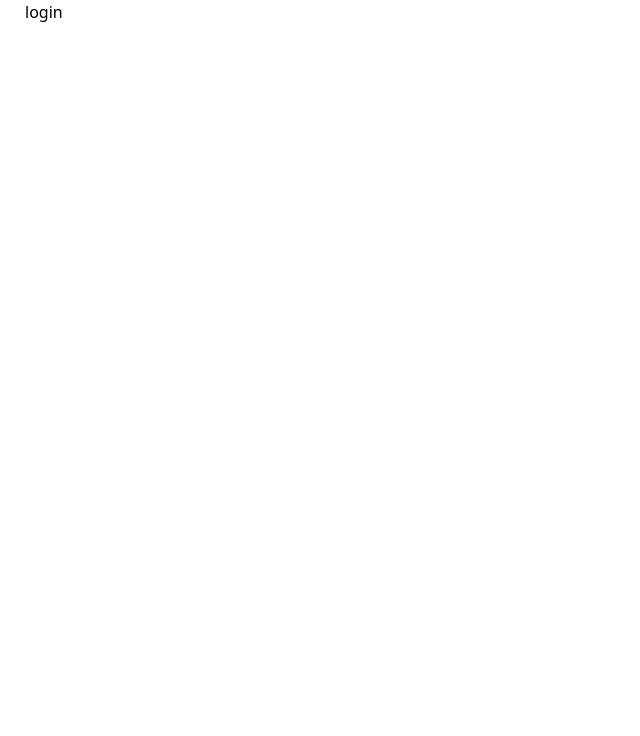
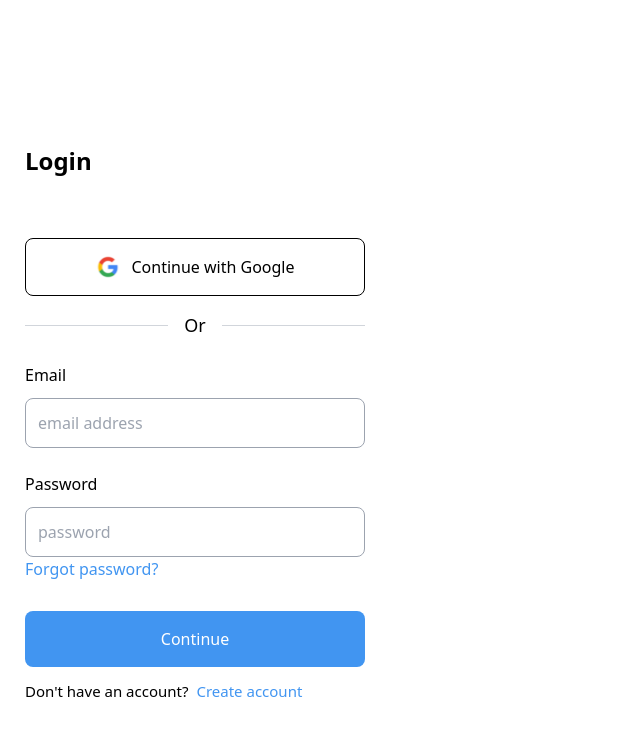
Before and after one commit to yekeen-nasir/pedxo-frontend-adminacct, a React (Vite) app: page /login in a window 1280 px wide. Shown: the top 736 px of the page, without its empty margins (0-640 px from the left). Built offline with nearby package versions, Linux system fonts and the light colour scheme.

Commit message:
login and reset password

```diff
--- a/src/components/FormInput.jsx
+++ b/src/components/FormInput.jsx
@@ -11,8 +11,8 @@ const FormInput = ({
 }) => {
   return (
     <div>
-      <div className="flex flex-col mb-6">
-        <label htmlFor={htmlFor} className="mb-[11px] mt-[16px] font-medium">
+      <div className="flex flex-col mt-6">
+        <label htmlFor={htmlFor} className="mb-[11px] font-medium">
           {label}
         </label>
         <input
@@ -23,7 +23,7 @@ const FormInput = ({
           value={value}
           onChange={onChange}
           required={required}
-          className="border border-gray-400 outline-gray-400 outline-offset-4 rounded-lg p-3"
+          className="border border-gray-400 outline-gray-400 outline-offset-4 rounded-lg p-3 "
         />
       </div>
     </div>
--- /dev/null
+++ b/src/pages/ForgotPassword.jsx
@@ -0,0 +1,49 @@
+import { Link } from "react-router-dom";
+import googleLogo from "../assets/google-logo.svg";
+import FormInput from "../components/FormInput";
+
+const ForgotPassword = () => {
+  return (
+    <section>
+      <div className="mt-[143px] mb-[59px]">
+        <h1 className="mb-[59px] text-2xl font-semibold leading-normal">
+          Reset Password
+        </h1>
+        <form>
+
+          <FormInput
+            htmlFor="new password"
+            label="New Password"
+            type="password"
+            name="password"
+            id="new password"
+            placeholder="password"
+            // value=""
+            // onChange={}
+            required={true}
+          />
+
+          <FormInput
+            htmlFor="confirm password"
+            label="Confirm Password"
+            type="password"
+            name="password"
+            id="confirm password"
+            placeholder="password"
+            required={true}
+          />
+
+          <div className="mt-[46px]">
+            <button
+              type="submit"
+              className="py-4 font-medium bg-clr text-white w-full mt-[6px] rounded-lg"
+            >
+              Continue
+            </button>
+          </div>
+        </form>
+      </div>
+    </section>
+  );
+};
+export default ForgotPassword;
--- a/src/pages/Login.jsx
+++ b/src/pages/Login.jsx
@@ -1,6 +1,65 @@
+import { Link } from "react-router-dom";
+import googleLogo from "../assets/google-logo.svg";
+import FormInput from "../components/FormInput";
+
 const login = () => {
   return (
-    <div>login</div>
-  )
-}
-export default login
+    <section>
+      <div className="mt-[143px] mb-[59px]">
+        <h1 className="mb-[59px] text-2xl font-semibold leading-normal">
+          Login
+        </h1>
+        <form>
+          <div className="flex items-center justify-center p-4 gap-[10px] border border-black rounded-lg mb-[15px]">
+            <img src={googleLogo} alt="google logo" />
+            <span className="font-medium">Continue with Google</span>
+          </div>
+          <div className="text-lg font-medium line-with-text">Or</div>
+
+          <FormInput
+            htmlFor="email"
+            label="Email"
+            type="email"
+            name="email"
+            id="email"
+            placeholder="email address"
+            // value=""
+            // onChange={}
+            required={true}
+          />
+
+          <FormInput
+            htmlFor="password"
+            label="Password"
+            type="password"
+            name="password"
+            id="password"
+            placeholder="password"
+            // value=""
+            // onChange={}
+            required={true}
+
+          />
+          <div className="text-clr font-medium">
+            <Link to="/forgot-password">Forgot password?</Link>
+          </div>
+          <div className="mt-6">
+            <button
+              type="submit"
+              className="py-4 font-medium bg-clr text-white w-full mt-[6px] rounded-lg"
+            >
+              Continue
+            </button>
+          </div>
+        </form>
+        <div className="flex gap-2 text-[15px] mt-[13px] font-medium">
+          <span>Don't have an account?</span>
+          <div className="text-clr">
+            <Link to="/signup">Create account</Link>
+          </div>
+        </div>
+      </div>
+    </section>
+  );
+};
+export default login;
--- a/src/pages/SignUp.jsx
+++ b/src/pages/SignUp.jsx
@@ -73,7 +73,7 @@ const SignUp = () => {
             required={true}
           />
 
-          <div>
+          <div className="mt-6">
             <button
               type="submit"
               className="py-4 font-medium bg-clr text-white w-full mt-[6px] rounded-lg"
@@ -85,7 +85,7 @@ const SignUp = () => {
         <div className="flex gap-2 text-[15px] mt-[13px] font-medium">
           <span>Already have an account?</span>
           <div className="text-clr">
-            <Link to="">Login</Link>
+            <Link to="/login">Login</Link>
           </div>
         </div>
       </div>
--- a/src/pages/index.js
+++ b/src/pages/index.js
@@ -2,3 +2,4 @@ export { default as HomeLayout } from "./HomeLayout";
 export { default as Landing } from "./Landing";
 export { default as Login } from "./Login";
 export { default as SignUp } from "./SignUp";
+export { default as ForgotPassword } from "./ForgotPassword";
```
Also changed, not shown: src/App.jsx (+14 -2 lines).
